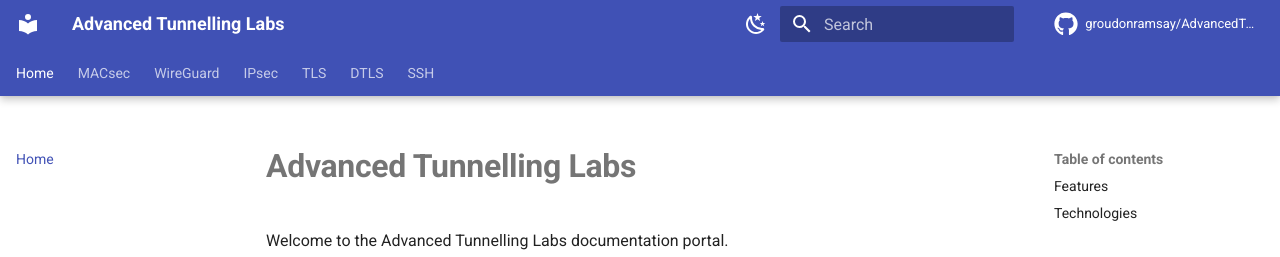
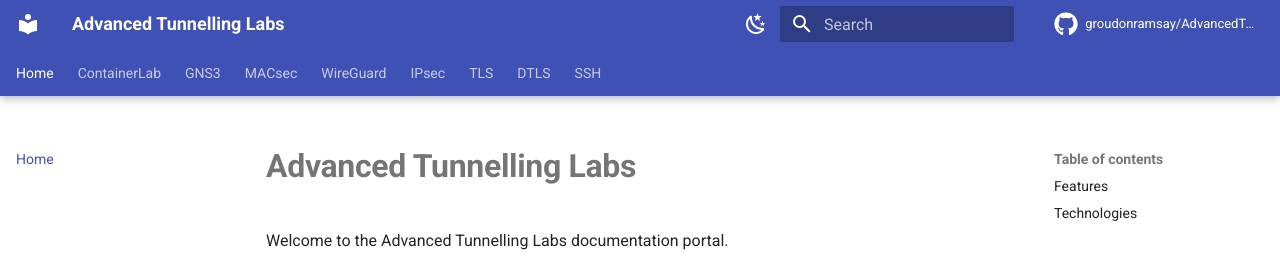
Before and after one commit to GroudonRamsay/AdvancedTunnellingLabs, an MkDocs documentation site: the page built from docs/index.md, in a window 1280 px wide. Shown: the top 257 px of the page. Built offline with MkDocs 1.6.1 and Material for MkDocs 9.7.7, drawn with Linux system fonts in a browser that asks for light colours; comment, search, counter and statistics services are not loaded.

Commit message:
Added pages for ContainerLab and GNS3

```diff
--- a/mkdocs.yml
+++ b/mkdocs.yml
@@ -87,6 +87,7 @@ markdown_extensions:
       emoji_generator:
         !!python/name:material.extensions.emoji.to_svg # Keyboard keys
 
+
   - pymdownx.keys
 
   # Mermaid diagrams
@@ -96,6 +97,7 @@ markdown_extensions:
           class: mermaid
           format:
             !!python/name:pymdownx.superfences.fence_code_format # Footnotes
+
 
   - footnotes
 
@@ -115,6 +117,12 @@ extra:
 
 nav:
   - Home: index.md
+
+  - ContainerLab:
+      - Overview: containerlab/index.md
+
+  - GNS3:
+      - Overview: gns3/index.md
 
   - MACsec:
       - Overview: macsec/index.md
```
